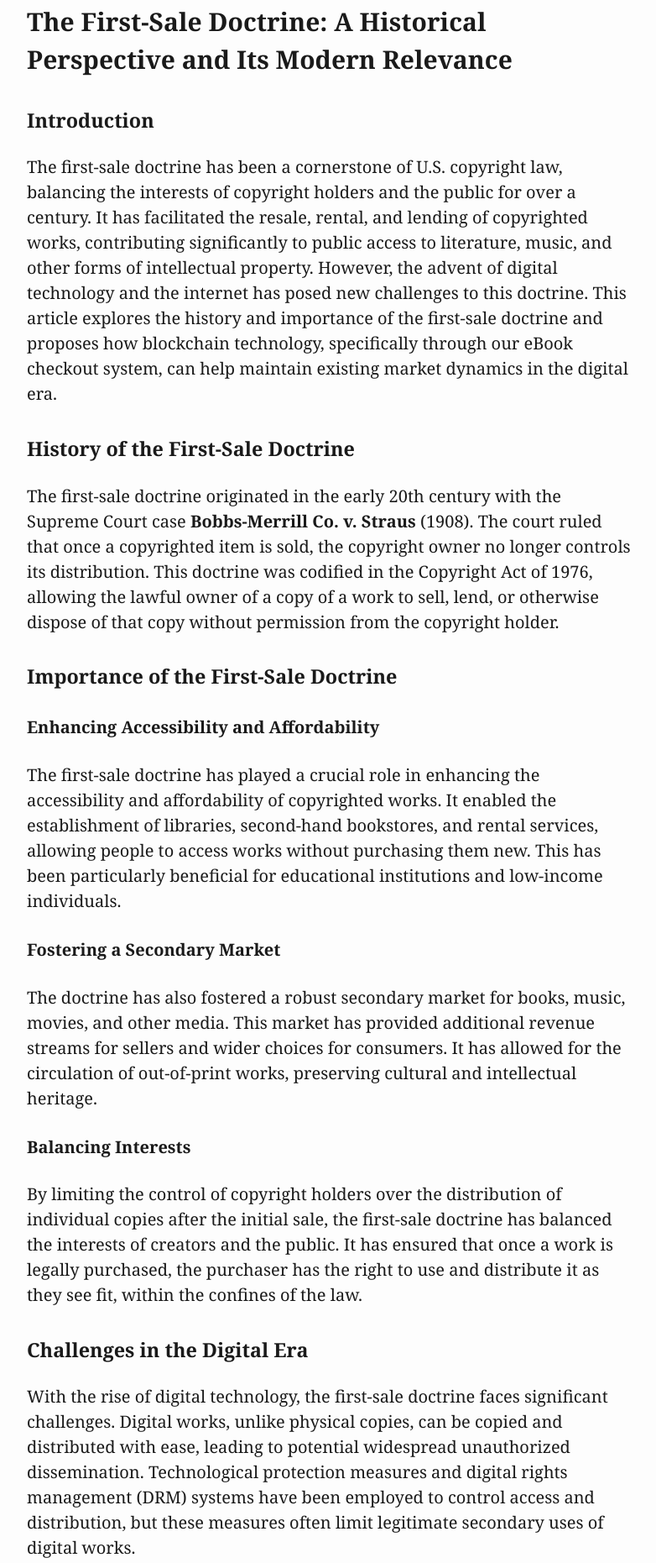
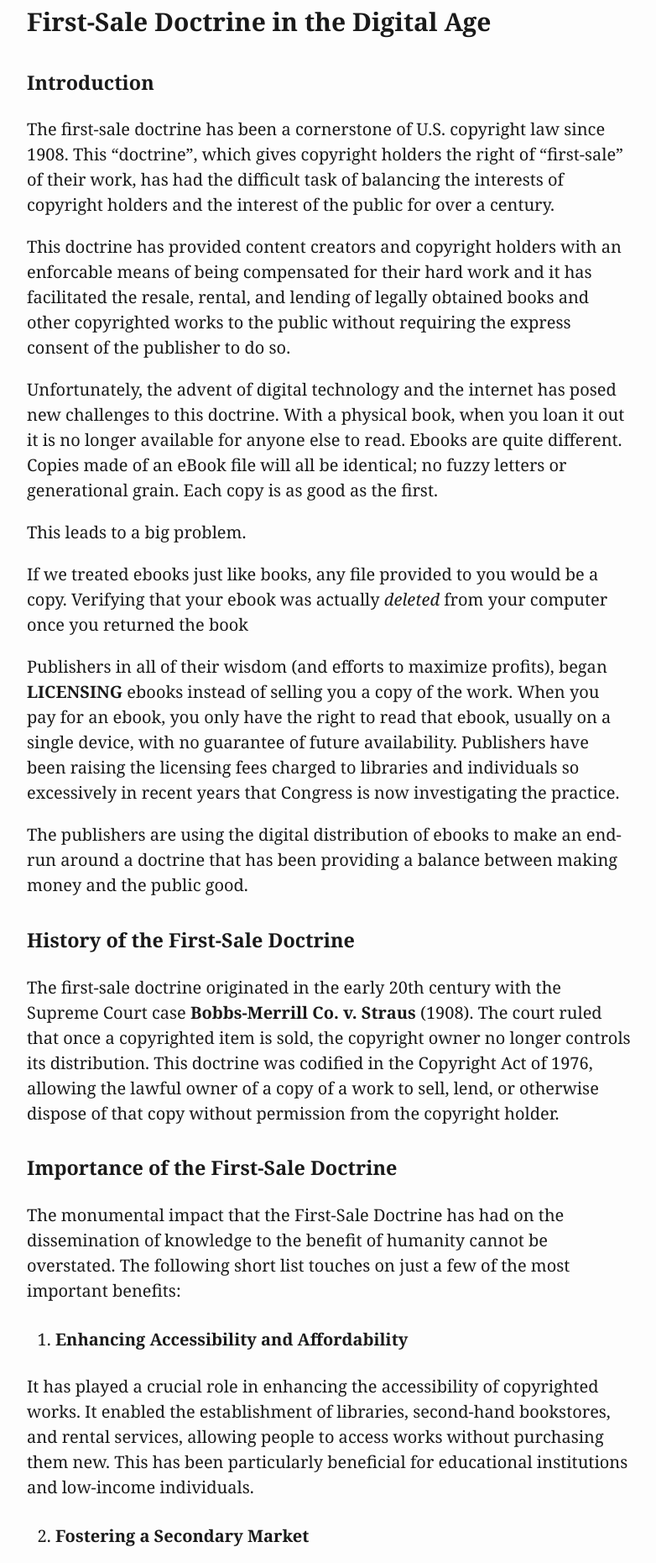
Before and after one commit to chrisrobison/elend, a website: page history.html in a window 1280 px wide. Shown: the part 89-1950 px from the top of the page at 84% size, without its empty margins (248-1030 px from the left). Drawn offline with Linux system fonts and the light colour scheme.

Commit message:
Breaking proposal into smaller parts for website.  This is the history component.

```diff
--- a/history.html
+++ b/history.html
@@ -156,21 +156,39 @@
   </style>
 </head>
 <body>
-<h2
-id="the-first-sale-doctrine-a-historical-perspective-and-its-modern-relevance">The
-First-Sale Doctrine: A Historical Perspective and Its Modern
-Relevance</h2>
+<h2 id="first-sale-doctrine-in-the-digital-age">First-Sale Doctrine in
+the Digital Age</h2>
 <h3 id="introduction">Introduction</h3>
-<p>The first-sale doctrine has been a cornerstone of U.S. copyright law,
-balancing the interests of copyright holders and the public for over a
-century. It has facilitated the resale, rental, and lending of
-copyrighted works, contributing significantly to public access to
-literature, music, and other forms of intellectual property. However,
-the advent of digital technology and the internet has posed new
-challenges to this doctrine. This article explores the history and
-importance of the first-sale doctrine and proposes how blockchain
-technology, specifically through our eBook checkout system, can help
-maintain existing market dynamics in the digital era.</p>
+<p>The first-sale doctrine has been a cornerstone of U.S. copyright law
+since 1908. This “doctrine”, which gives copyright holders the right of
+“first-sale” of their work, has had the difficult task of balancing the
+interests of copyright holders and the interest of the public for over a
+century.</p>
+<p>This doctrine has provided content creators and copyright holders
+with an enforcable means of being compensated for their hard work and it
+has facilitated the resale, rental, and lending of legally obtained
+books and other copyrighted works to the public without requiring the
+express consent of the publisher to do so.</p>
+<p>Unfortunately, the advent of digital technology and the internet has
+posed new challenges to this doctrine. With a physical book, when you
+loan it out it is no longer available for anyone else to read. Ebooks
+are quite different. Copies made of an eBook file will all be identical;
+no fuzzy letters or generational grain. Each copy is as good as the
+first.</p>
+<p>This leads to a big problem.</p>
+<p>If we treated ebooks just like books, any file provided to you would
+be a copy. Verifying that your ebook was actually <em>deleted</em> from
+your computer once you returned the book</p>
+<p>Publishers in all of their wisdom (and efforts to maximize profits),
+began <strong>LICENSING</strong> ebooks instead of selling you a copy of
+the work. When you pay for an ebook, you only have the right to read
+that ebook, usually on a single device, with no guarantee of future
+availability. Publishers have been raising the licensing fees charged to
+libraries and individuals so excessively in recent years that Congress
+is now investigating the practice.</p>
+<p>The publishers are using the digital distribution of ebooks to make
+an end-run around a doctrine that has been providing a balance between
+making money and the public good.</p>
 <h3 id="history-of-the-first-sale-doctrine">History of the First-Sale
 Doctrine</h3>
 <p>The first-sale doctrine originated in the early 20th century with the
@@ -182,21 +200,31 @@ to sell, lend, or otherwise dispose of that copy without permission from
 the copyright holder.</p>
 <h3 id="importance-of-the-first-sale-doctrine">Importance of the
 First-Sale Doctrine</h3>
-<h4 id="enhancing-accessibility-and-affordability">Enhancing
-Accessibility and Affordability</h4>
-<p>The first-sale doctrine has played a crucial role in enhancing the
-accessibility and affordability of copyrighted works. It enabled the
-establishment of libraries, second-hand bookstores, and rental services,
-allowing people to access works without purchasing them new. This has
-been particularly beneficial for educational institutions and low-income
-individuals.</p>
-<h4 id="fostering-a-secondary-market">Fostering a Secondary Market</h4>
+<p>The monumental impact that the First-Sale Doctrine has had on the
+dissemination of knowledge to the benefit of humanity cannot be
+overstated. The following short list touches on just a few of the most
+important benefits:</p>
+<ol class="incremental" type="1">
+<li><h4 id="enhancing-accessibility-and-affordability">Enhancing
+Accessibility and Affordability</h4></li>
+</ol>
+<p>It has played a crucial role in enhancing the accessibility of
+copyrighted works. It enabled the establishment of libraries,
+second-hand bookstores, and rental services, allowing people to access
+works without purchasing them new. This has been particularly beneficial
+for educational institutions and low-income individuals.</p>
+<ol class="incremental" start="2" type="1">
+<li><h4 id="fostering-a-secondary-market">Fostering a Secondary
+Market</h4></li>
+</ol>
 <p>The doctrine has also fostered a robust secondary market for books,
 music, movies, and other media. This market has provided additional
 revenue streams for sellers and wider choices for consumers. It has
 allowed for the circulation of out-of-print works, preserving cultural
 and intellectual heritage.</p>
-<h4 id="balancing-interests">Balancing Interests</h4>
+<ol class="incremental" start="3" type="1">
+<li><h4 id="balancing-interests">Balancing Interests</h4></li>
+</ol>
 <p>By limiting the control of copyright holders over the distribution of
 individual copies after the initial sale, the first-sale doctrine has
 balanced the interests of creators and the public. It has ensured that
@@ -211,25 +239,14 @@ unauthorized dissemination. Technological protection measures and
 digital rights management (DRM) systems have been employed to control
 access and distribution, but these measures often limit legitimate
 secondary uses of digital works.</p>
-<h4 id="impact-of-digital-networks">Impact of Digital Networks</h4>
+<ul class="incremental">
+<li><h4 id="impact-of-digital-networks">Impact of Digital
+Networks</h4></li>
+</ul>
 <p>Digital networks enable the distribution of works without
 transferring ownership of a physical copy, complicating the application
 of the first-sale doctrine. The ease of copying digital works has led
 copyright holders to retain more control over distribution, often at the
 expense of consumer rights and secondary markets.</p>
-<h4 id="legal-and-technological-measures">Legal and Technological
-Measures</h4>
-<p>The Digital Millennium Copyright Act (DMCA) of 1998 further
-complicated the landscape by providing legal support for technological
-protection measures. While these measures help prevent unauthorized
-copying, they also restrict lawful secondary uses and diminish the
-applicability of the first-sale doctrine in the digital realm.</p>
-<h3 id="blockchain-ebook-checkout-proposal-a-modern-solution">Blockchain
-eBook Checkout Proposal: A Modern Solution</h3>
-<p>To address these challenges, our blockchain eBook checkout proposal
-leverages the security and transparency of blockchain technology,
-specifically using the Stellar network and Soroban smart contracts. This
-system aims to uphold the principles of the first-sale doctrine in the
-digital age.</p>
 </body>
 </html>
```
Also changed, not shown: history.md (+21 -16 lines).
